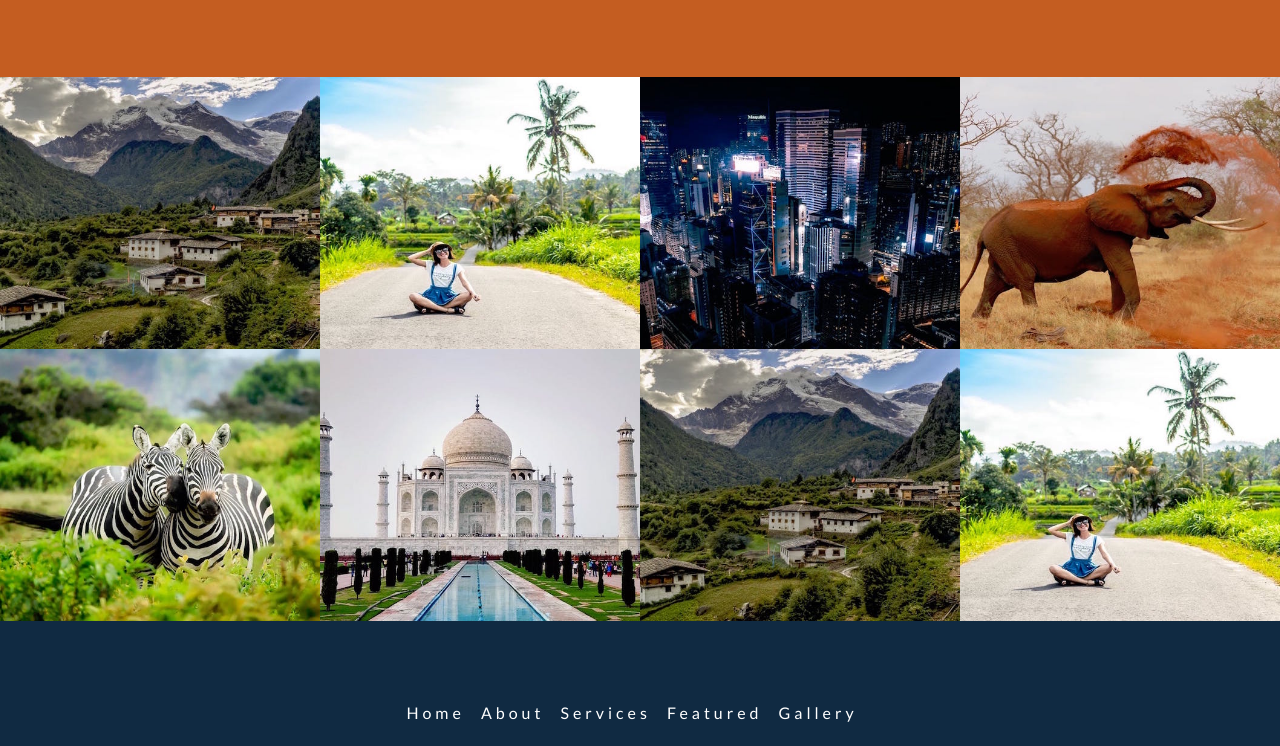
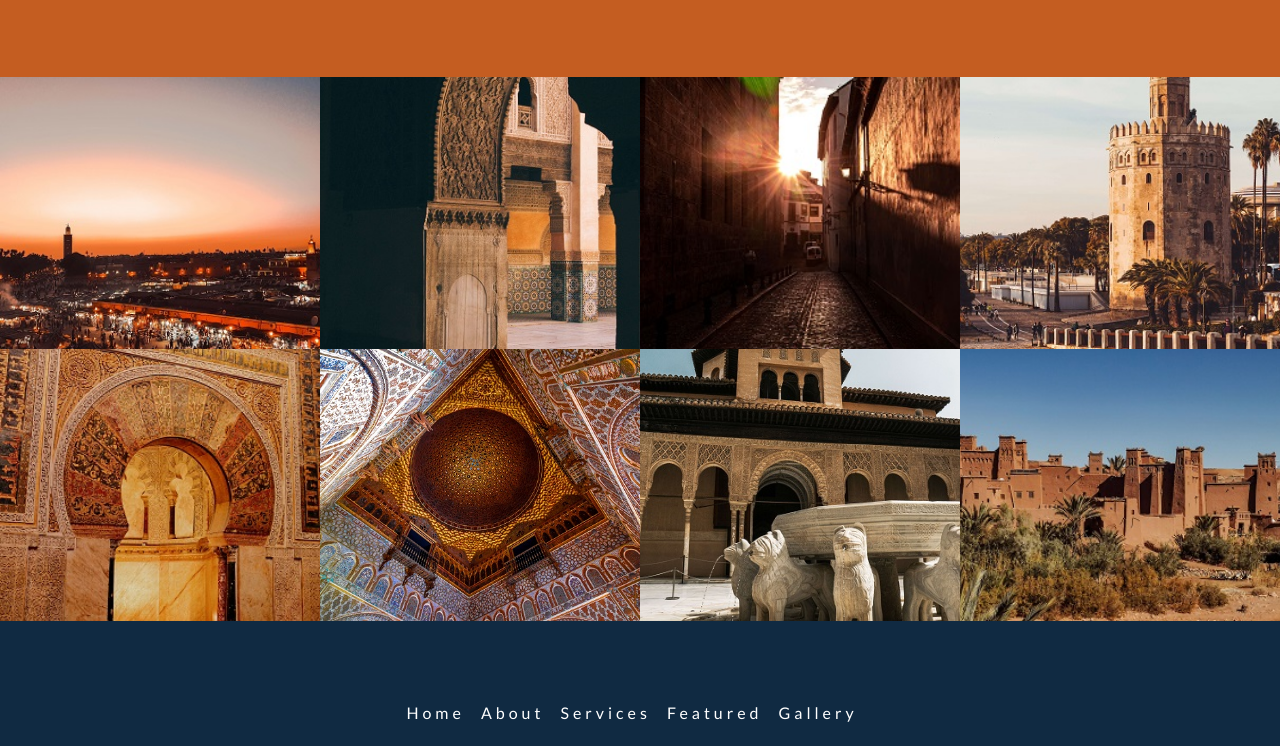
Before and after one commit to Farahcodes/Andalusia-Travel-tour, a plain HTML site: page index.html in a window 1280 px wide. Shown: the part 3236-3982 px from the top of the page. Drawn offline with Linux system fonts and the light colour scheme.

Commit message:
updated gallery

```diff
--- a/index.html
+++ b/index.html
@@ -322,7 +322,7 @@
     <div class="gallery-center">
       <!-- single item -->
       <article class="gallery-img-container">
-        <img src="./images/tour-1.jpeg" class="gallery-img" alt="" />
+        <img src="./images/place1.jpg" class="gallery-img" alt="" />
         <a href="#" class="gallery-icon">
           <i class="fas fa-search"></i>
         </a>
@@ -331,7 +331,7 @@
 
       <!-- single item -->
       <article class="gallery-img-container">
-        <img src="./images/tour-2.jpeg" class="gallery-img" alt="" />
+        <img src="./images/place2.jpg" class="gallery-img" alt="" />
         <a href="#" class="gallery-icon">
           <i class="fas fa-search"></i>
         </a>
@@ -339,7 +339,7 @@
       <!-- end of single item -->
       <!-- single item -->
       <article class="gallery-img-container">
-        <img src="./images/tour-3.jpeg" class="gallery-img" alt="" />
+        <img src="./images/place3.jpg" class="gallery-img" alt="" />
         <a href="#" class="gallery-icon">
           <i class="fas fa-search"></i>
         </a>
@@ -347,7 +347,7 @@
       <!-- end of single item -->
       <!-- single item -->
       <article class="gallery-img-container">
-        <img src="./images/tour-4.jpeg" class="gallery-img" alt="" />
+        <img src="./images/place4.jpg" class="gallery-img" alt="" />
         <a href="#" class="gallery-icon">
           <i class="fas fa-search"></i>
         </a>
@@ -355,7 +355,7 @@
       <!-- end of single item -->
       <!-- single item -->
       <article class="gallery-img-container">
-        <img src="./images/tour-5.jpeg" class="gallery-img" alt="" />
+        <img src="./images/place5.jpg" class="gallery-img" alt="" />
         <a href="#" class="gallery-icon">
           <i class="fas fa-search"></i>
         </a>
@@ -363,7 +363,7 @@
       <!-- end of single item -->
       <!-- single item -->
       <article class="gallery-img-container">
-        <img src="./images/tour-6.jpeg" class="gallery-img" alt="" />
+        <img src="./images/experience1.jpg" class="gallery-img" alt="" />
         <a href="#" class="gallery-icon">
           <i class="fas fa-search"></i>
         </a>
@@ -371,7 +371,7 @@
       <!-- end of single item -->
       <!-- single item -->
       <article class="gallery-img-container">
-        <img src="./images/tour-1.jpeg" class="gallery-img" alt="" />
+        <img src="./images/experience2.jpg" class="gallery-img" alt="" />
         <a href="#" class="gallery-icon">
           <i class="fas fa-search"></i>
         </a>
@@ -379,7 +379,7 @@
       <!-- end of single item -->
       <!-- single item -->
       <article class="gallery-img-container">
-        <img src="./images/tour-2.jpeg" class="gallery-img" alt="" />
+        <img src="./images/home2.jpg" class="gallery-img" alt="" />
         <a href="#" class="gallery-icon">
           <i class="fas fa-search"></i>
         </a>
```
